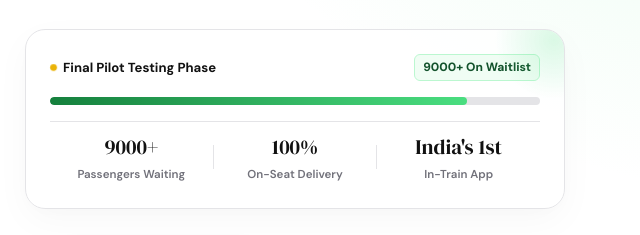
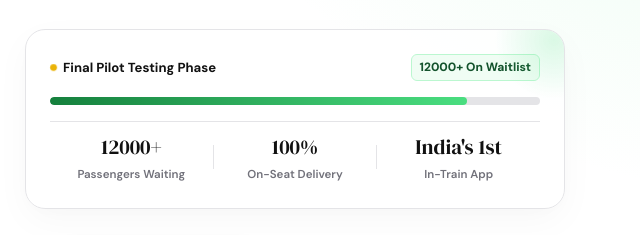
Before and after one commit to kartik098ki/Railquick-waitlistapp, a website: page public/index.html in a window 1280 px wide. Shown: the part 530-765 px from the top of the page, 345-985 px from the left. Drawn offline with Linux system fonts and the light colour scheme.

Commit message:
Update waitlist numbers in index.html

```diff
--- a/public/index.html
+++ b/public/index.html
@@ -63,14 +63,14 @@
               <span class="cs-status-dot"></span>
               <span class="cs-status-lbl">Final Pilot Testing Phase</span>
             </div>
-            <div class="cs-status-val">9000+ On Waitlist</div>
+            <div class="cs-status-val">12000+ On Waitlist</div>
           </div>
           <div class="cs-progress-track">
             <div class="cs-progress-bar"></div>
           </div>
           <div class="cs-stats-grid">
             <div class="cs-stat-box">
-              <span class="cs-stat-num">9000+</span>
+              <span class="cs-stat-num">12000+</span>
               <span class="cs-stat-desc">Passengers Waiting</span>
             </div>
             <div class="cs-stat-sep"></div>
```
